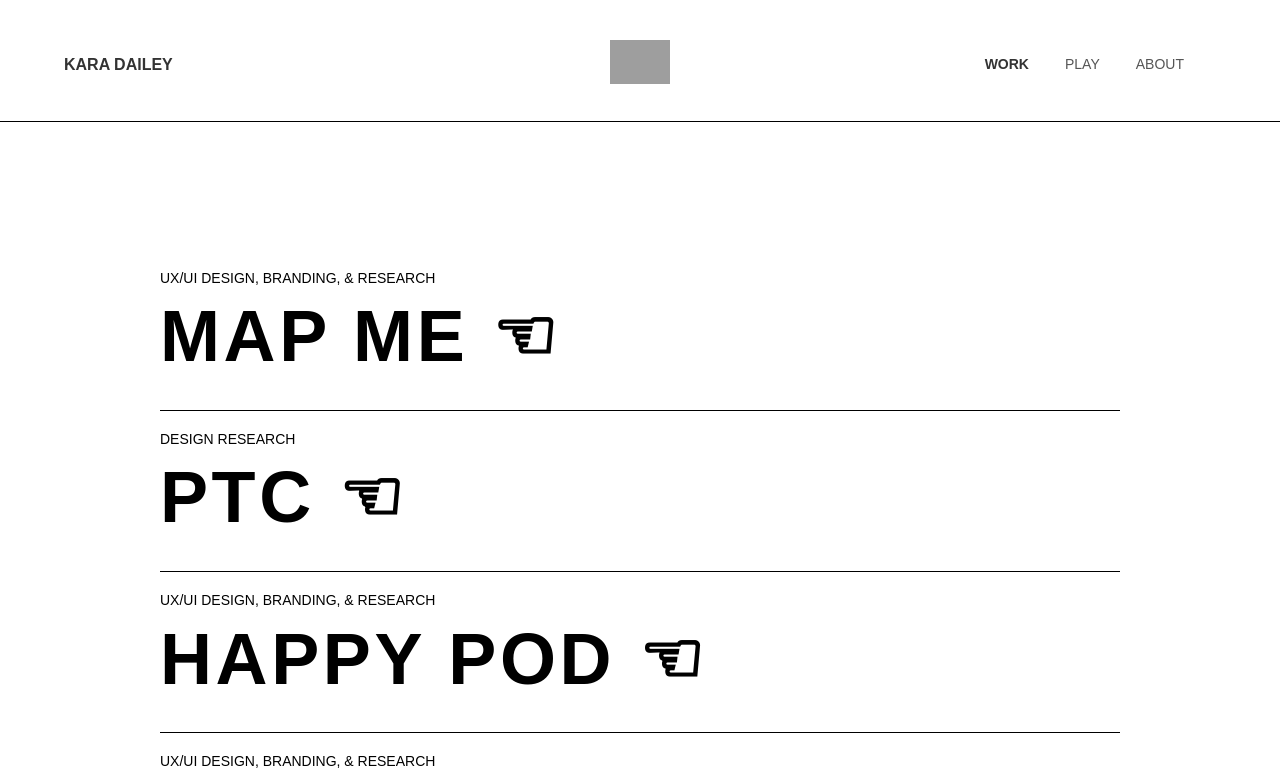
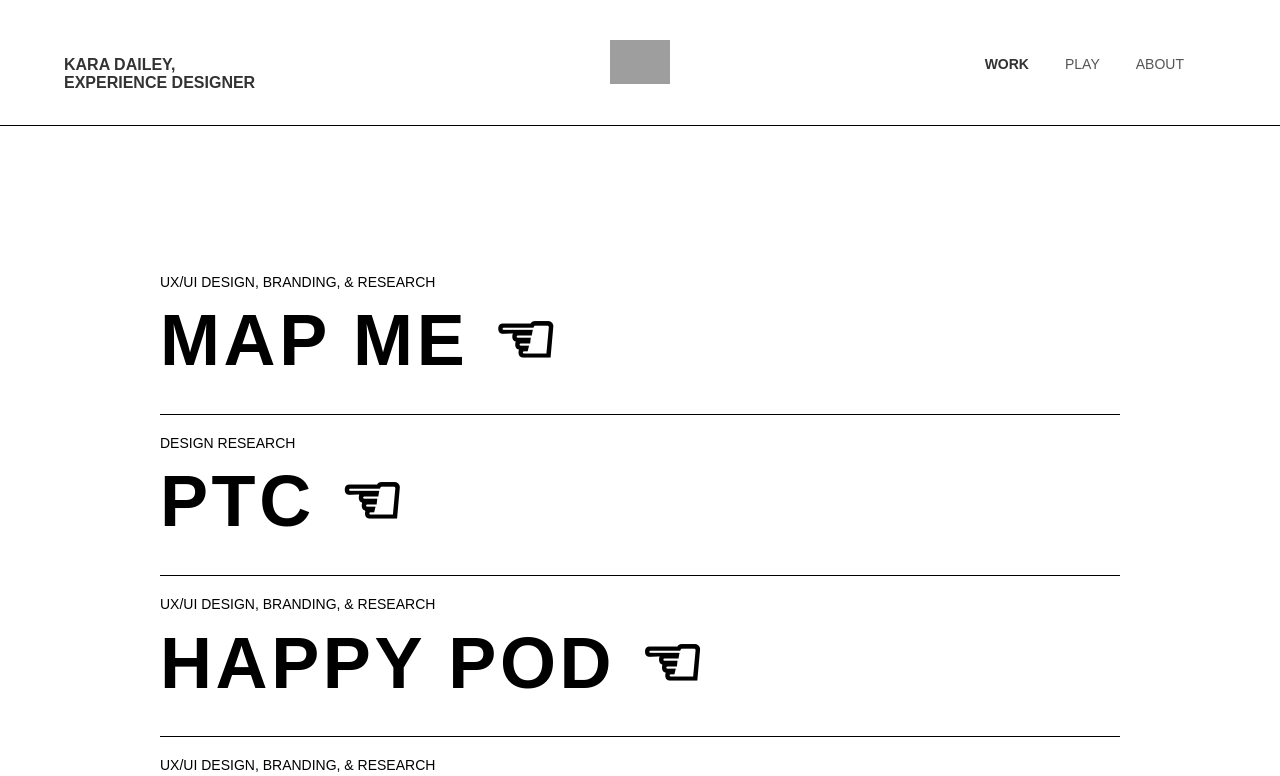
Before and after one commit to kdails/Karas_site, a plain HTML site: page index.html in a window 1280 px wide. Shown: the top 776 px of the page. Drawn offline with nearby package versions, Linux system fonts and the light colour scheme; grey boxes are pictures that could not be loaded.

Commit message:
Update index.html

```diff
--- a/index.html
+++ b/index.html
@@ -72,7 +72,7 @@
 	  <nav class="cf dt w-100 bb border-box pa4 ph5-ns">
 	    <div class="pt2">
 	      <div class="cf fl dn dn-m dib-l w-40-l">
-	        <a class="link dim dark-gray system-sans-serif f5 dib mt3 mr3 mr4-ns" href=index.html title="Kara Dailey"><strong>KARA DAILEY</strong></a>
+	        <a class="link dim dark-gray system-sans-serif f5 dib mt3 mr3 mr4-ns" href=index.html title="Kara Dailey"><strong>KARA DAILEY,</strong><br><strong>EXPERIENCE DESIGNER</strong></a>
 	      </div>
 	      <a class="cf dtc v-mid mid-gray link dim fl center tc-l tl w-20 w-20-m w-20-l" href=index.html title="Home">
 	        <img src="klogo.gif" class="dib logo-size" alt="Kara's Site">
```
